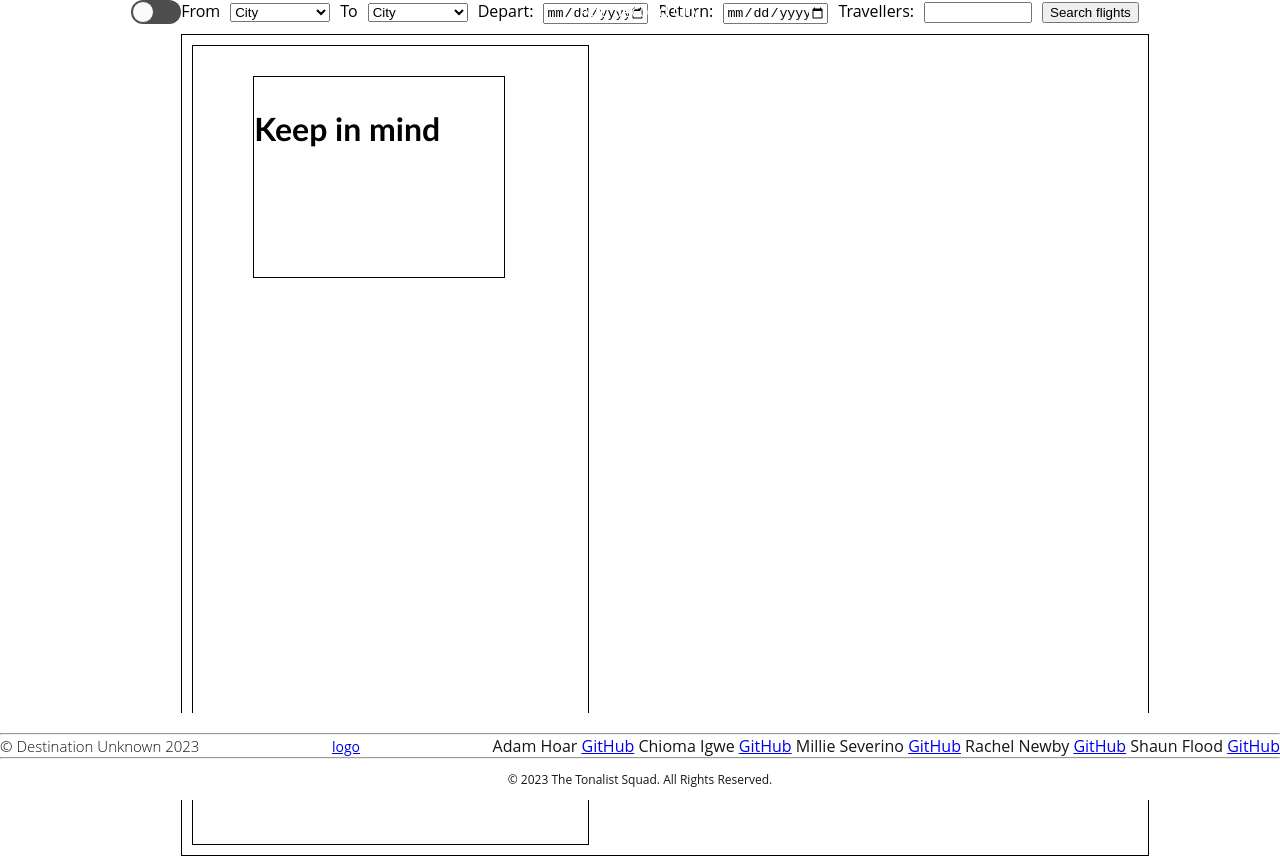
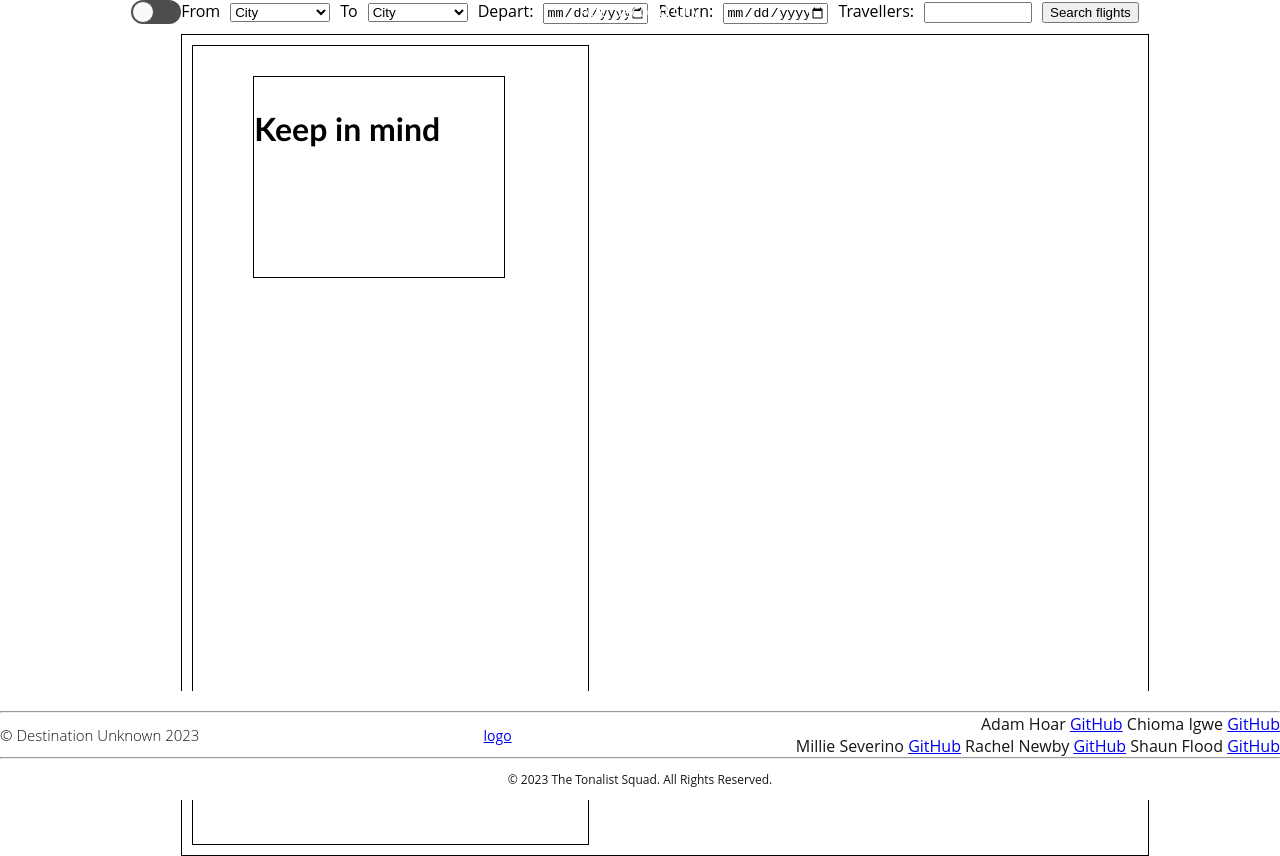
Before and after one commit to rachelnewby/destination-unknown, a React (Create React App) app in the folder frontend/: page / in a window 1280 px wide. Built offline with nearby package versions, Linux system fonts and the light colour scheme.

Commit message:
moved the names a bit

```diff
--- a/frontend/src/components/footer/footer.css
+++ b/frontend/src/components/footer/footer.css
@@ -30,9 +30,8 @@
   text-align: center;
 }
 
-.footer-info__name {
-  font-weight: lighter;
-  font-size: 15px;
+.footer-info__team {
+ text-align: right;
 }
 
 .footer-info__logo a:hover,
--- a/frontend/src/components/footer/footer.js
+++ b/frontend/src/components/footer/footer.js
@@ -22,7 +22,9 @@ const Footer = () => {
         </section>
         <section className="footer-info-right">
           <section className="footer-info__team">
-            Adam Hoar <a href="https://github.com/amh4" target="_blank" rel="noopener noreferrer">GitHub</a>  Chioma Igwe <a href="https://github.com/UserChi" target="_blank" rel="noopener noreferrer">GitHub</a>   Millie Severino <a href="https://github.com/MillieKS" target="_blank" rel="noopener noreferrer">GitHub</a>  Rachel Newby <a href="https://github.com/rachelnewby" target="_blank" rel="noopener noreferrer">GitHub</a>   Shaun Flood <a href="https://github.com/ShaunFlood" target="_blank" rel="noopener noreferrer">GitHub</a>
+            Adam Hoar <a href="https://github.com/amh4" target="_blank" rel="noopener noreferrer">GitHub</a>  Chioma Igwe <a href="https://github.com/UserChi" target="_blank" rel="noopener noreferrer">GitHub</a>
+            <br/>
+             Millie Severino <a href="https://github.com/MillieKS" target="_blank" rel="noopener noreferrer">GitHub</a>  Rachel Newby <a href="https://github.com/rachelnewby" target="_blank" rel="noopener noreferrer">GitHub</a>   Shaun Flood <a href="https://github.com/ShaunFlood" target="_blank" rel="noopener noreferrer">GitHub</a>
 
 
           </section>
```
